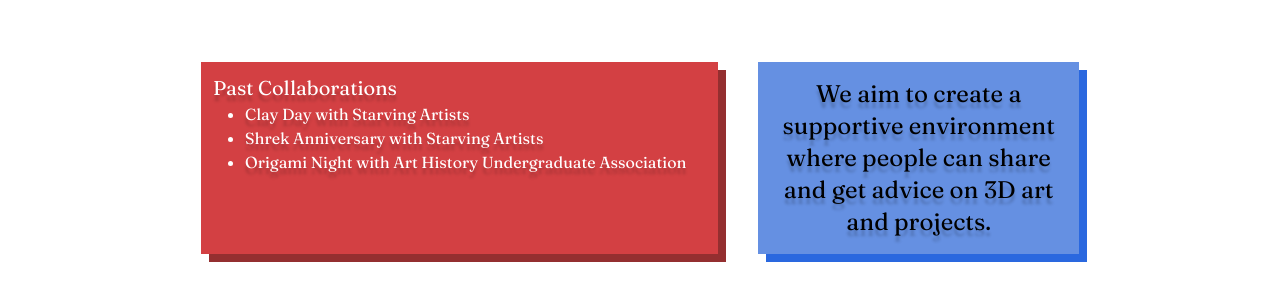
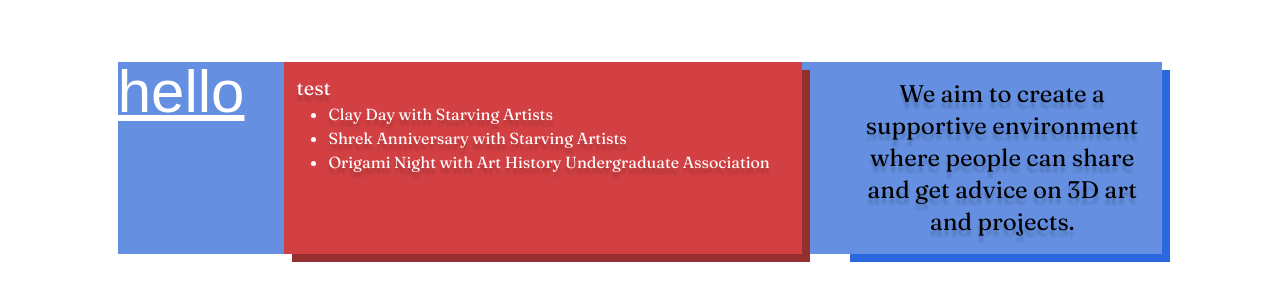
Before and after one commit to acm-ucr/3d-website, a Next.js app: page / in a window 1280 px wide. Shown: the part 242-542 px from the top of the page. Built offline with nearby package versions, Linux system fonts and the light colour scheme; a web font is replaced by a local one.

Commit message:
Issue #8

```diff
--- a/src/app/page.tsx
+++ b/src/app/page.tsx
@@ -1,10 +1,11 @@
 import BoxShadow from "@/components/BoxShadow";
-
+import Phillip from "@/components/title";
 const Home = () => {
   return (
     <div className="font-francois-one flex h-screen w-screen items-center justify-center">
       {/* Lines 7-31 are for example */}
-      <div className="flex space-x-10">
+      <div className="flex space-x-10 bg-3d-blue-primary">
+        <Phillip> hello </Phillip>
         {/* This is just an example piece to show the BoxShadow component in use */}
         <BoxShadow
           boxColor="bg-3d-red-primary"
@@ -12,7 +13,7 @@
           boxPadding="pr-8 pl-3 py-3"
         >
           <div className="text-white">
-            <p className="text-xl">Past Collaborations</p>
+            <p className="text-xl">test</p>
             <ul className="list-disc pl-8">
               <li>Clay Day with Starving Artists</li>
               <li>Shrek Anniversary with Starving Artists</li>
--- a/src/components/title.tsx
+++ b/src/components/title.tsx
@@ -1,8 +1,15 @@
-const Title = () => {
+
+interface TitleProp {
+  children: React.ReactNode;
+}
+const Title: React.FC<TitleProp> = ({
+  children,
+
+}) => {
   return (
     <div>
-      <p className="text-size = 60px; text-decoration-line: underline; text-#FFFFFF">
-        What We Do:{" "}
+      <p className="text-6xl text-white underline">
+        {children}
       </p>
     </div>
   );
```
